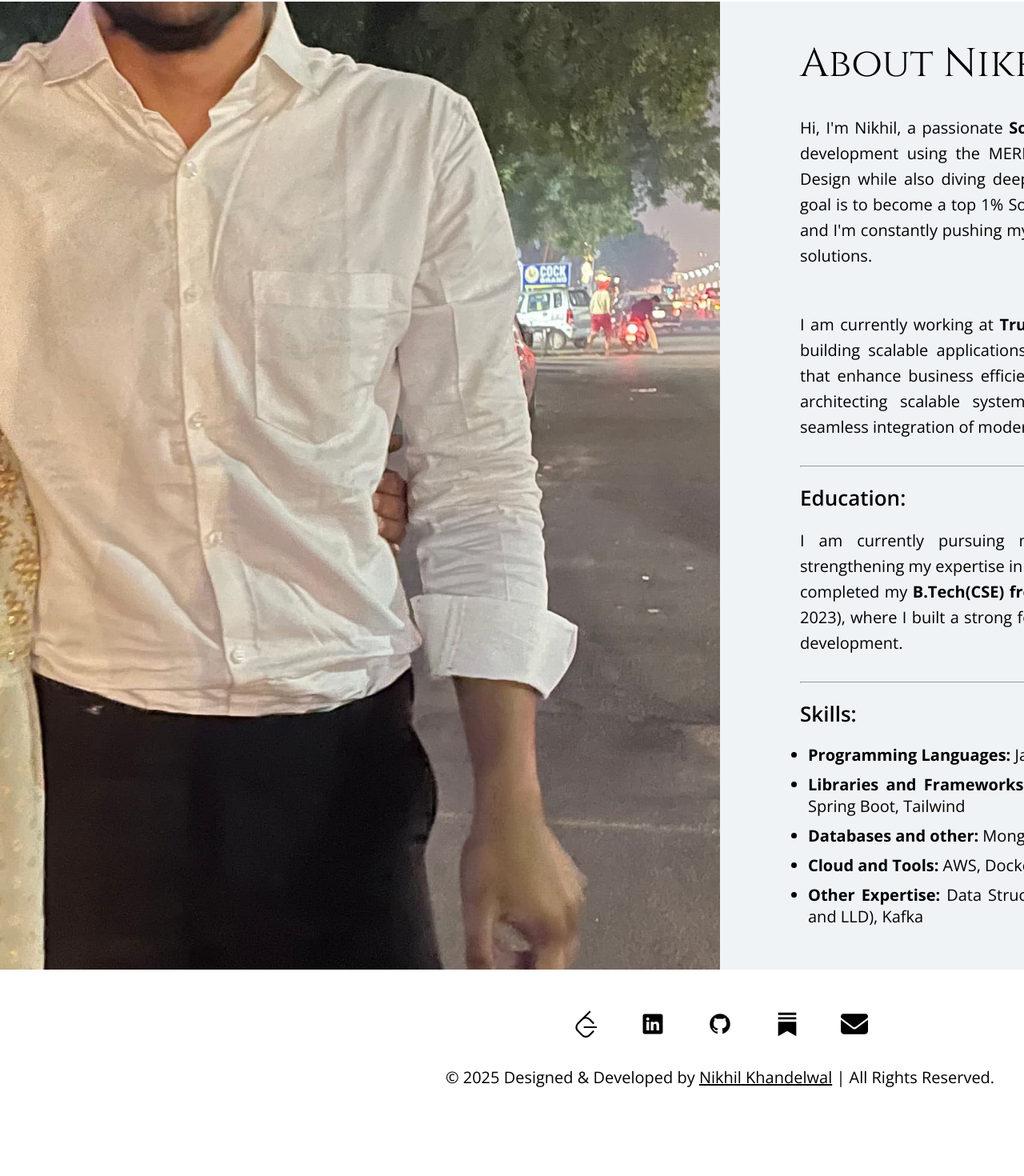
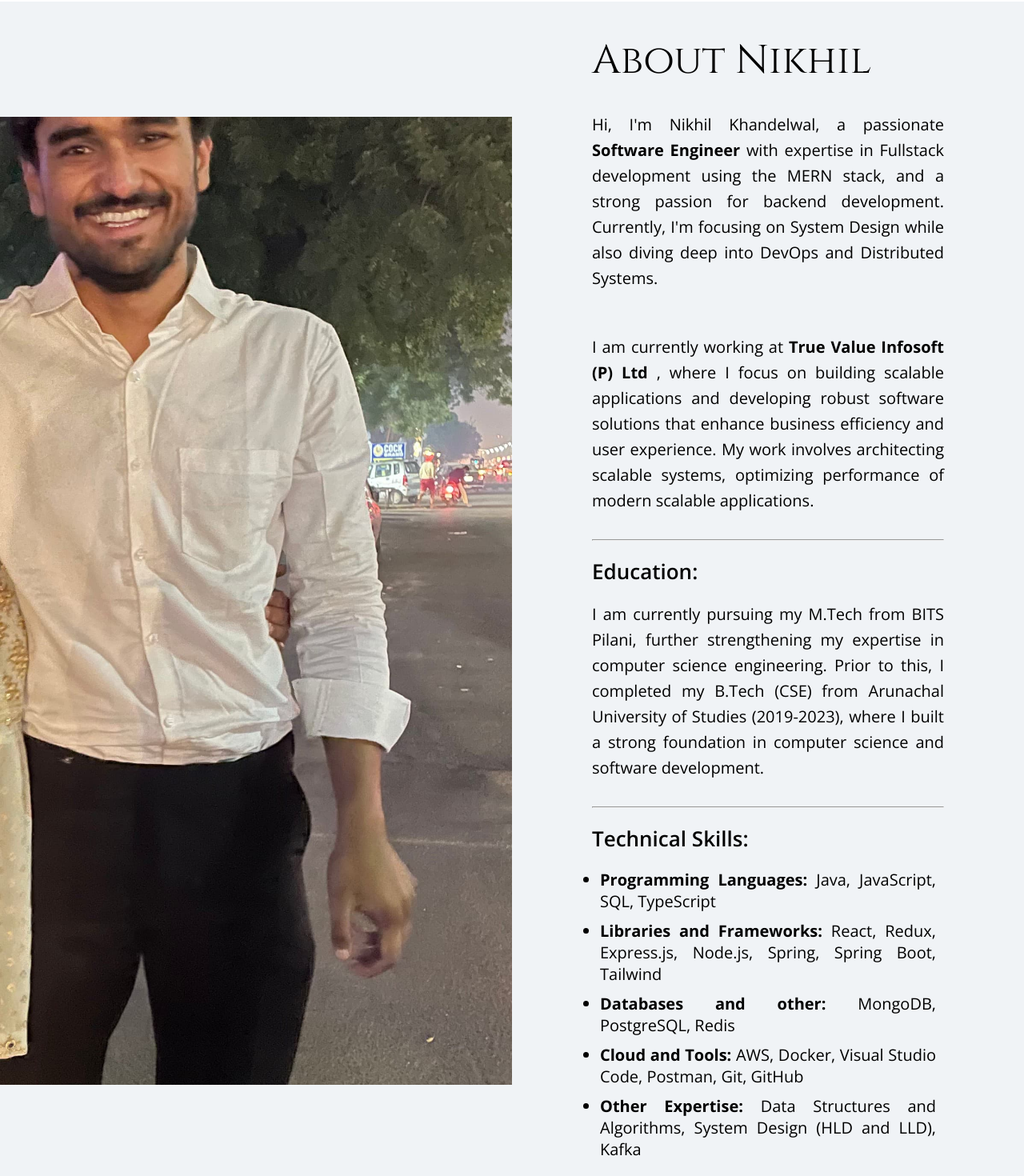
Before and after one commit to nikhilkhandelwal006/nikhilkhandelwal.me, a React (Vite) app: page /about in a window 1280 px wide. Shown: the part 128-1598 px from the top of the page at 80% size. Before the commit the page ends 1518 px from the top, so only its background shows below. Built offline with nearby package versions, Linux system fonts and the light colour scheme; a web font is replaced by a local one.

Commit message:
about page changes

```diff
--- a/src/pages/About/About.css
+++ b/src/pages/About/About.css
@@ -1,14 +1,14 @@
 .about-container {
   width: 1800px;
   margin: auto;
+  max-width: 100%;
 }
 
 .content-container {
   display: flex;
   background-color: rgb(240, 243, 246, 1);
-
-  max-width: 100%;
   align-items: center;
+  /* max-width: 100%; */
 }
 
 .left-ab {
@@ -49,12 +49,13 @@ p.one {
   padding-bottom: 10px;
 }
 
-ul.skills li{
+ul.skills li {
   text-align: justify;
 }
 
 ul li {
   margin: 10px;
   /* font-family: "Open Sans", sans-serif; */
+
   font-size: 20px;
 }
--- a/src/pages/About/About.jsx
+++ b/src/pages/About/About.jsx
@@ -12,54 +12,55 @@ const About = () => {
           <div className="about">
             <h2>About Nikhil</h2>
             <p className="one">
-              Hi, I'm Nikhil, a passionate <strong>Software Engineer</strong> with
-              expertise in Fullstack development using the MERN stack.
-              Currently, I'm focusing on System Design while also diving deep
-              into DevOps and Distributed Systems. My goal is to become a top 1%
-              Software Development Engineer (SDE) globally, and I'm constantly
-              pushing myself to improve my skills and build impactful solutions.
+              Hi, I'm Nikhil Khandelwal, a passionate{" "}
+              <strong>Software Engineer</strong> with expertise in Fullstack
+              development using the MERN stack, and a strong passion for backend development. Currently, I'm focusing on
+              System Design while also diving deep into DevOps and Distributed
+              Systems.
             </p>
             <br />
             <br />
             <p className="one">
-              I am currently working at <strong>True Value Infosoft (P) Ltd</strong> ,
-              where I focus on building scalable applications and developing
-              robust software solutions that enhance business efficiency and
-              user experience. My work involves architecting scalable systems,
-              optimizing performance, and ensuring seamless integration of
-              modern technologies
+              I am currently working at
+               <strong> True Value Infosoft (P) Ltd</strong> , where I focus on
+              building scalable applications and developing robust software
+              solutions that enhance business efficiency and user experience. My
+              work involves architecting scalable systems, optimizing
+              performance of modern scalable applications.
             </p>
             <br />
             <hr />
             <h3>Education:</h3>
             <p className="one">
-              I am currently pursuing my <strong>M.Tech from BITS Pilani</strong> ,
-              further strengthening my expertise in computer science engineering. Prior
-              to this, I completed my{" "}
-              <strong> B.Tech(CSE) from Arunachal University of Studies</strong> (2019-2023),
-              where I built a strong foundation in computer science and software
-              development.
+              I am currently pursuing my M.Tech from BITS Pilani, further
+              strengthening my expertise in computer science engineering. Prior
+              to this, I completed my B.Tech (CSE) from Arunachal University of
+              Studies (2019-2023), where I built a strong foundation in computer
+              science and software development.
             </p>
             <br />
             <hr />
-            <h3>Skills:</h3>
+            <h3>Technical Skills:</h3>
 
             <ul className="skills">
               <li>
-                <b>Programming Languages:</b> Java, JavaScript, SQL, TypeScript
+                <strong>Programming Languages:</strong> Java, JavaScript, SQL,
+                TypeScript
               </li>
               <li>
-                <b>Libraries and Frameworks:</b> React, Redux, Express.js, Node.js, Spring, Spring Boot, Tailwind
+                <strong>Libraries and Frameworks:</strong> React, Redux,
+                Express.js, Node.js, Spring, Spring Boot, Tailwind
               </li>
               <li>
-                <b>Databases and other:</b> MongoDB, PostgreSQL, Redis
+                <strong>Databases and other:</strong> MongoDB, PostgreSQL, Redis
               </li>
               <li>
-
-                <b> Cloud and Tools:</b> AWS, Docker, Visual Studio Code, Postman, Git, GitHub
+                <strong> Cloud and Tools:</strong> AWS, Docker, Visual Studio
+                Code, Postman, Git, GitHub
               </li>
               <li>
-                <b>Other Expertise:</b> Data Structures and Algorithms, System Design (HLD and LLD), Kafka
+                <strong>Other Expertise:</strong> Data Structures and
+                Algorithms, System Design (HLD and LLD), Kafka
               </li>
             </ul>
           </div>
```
